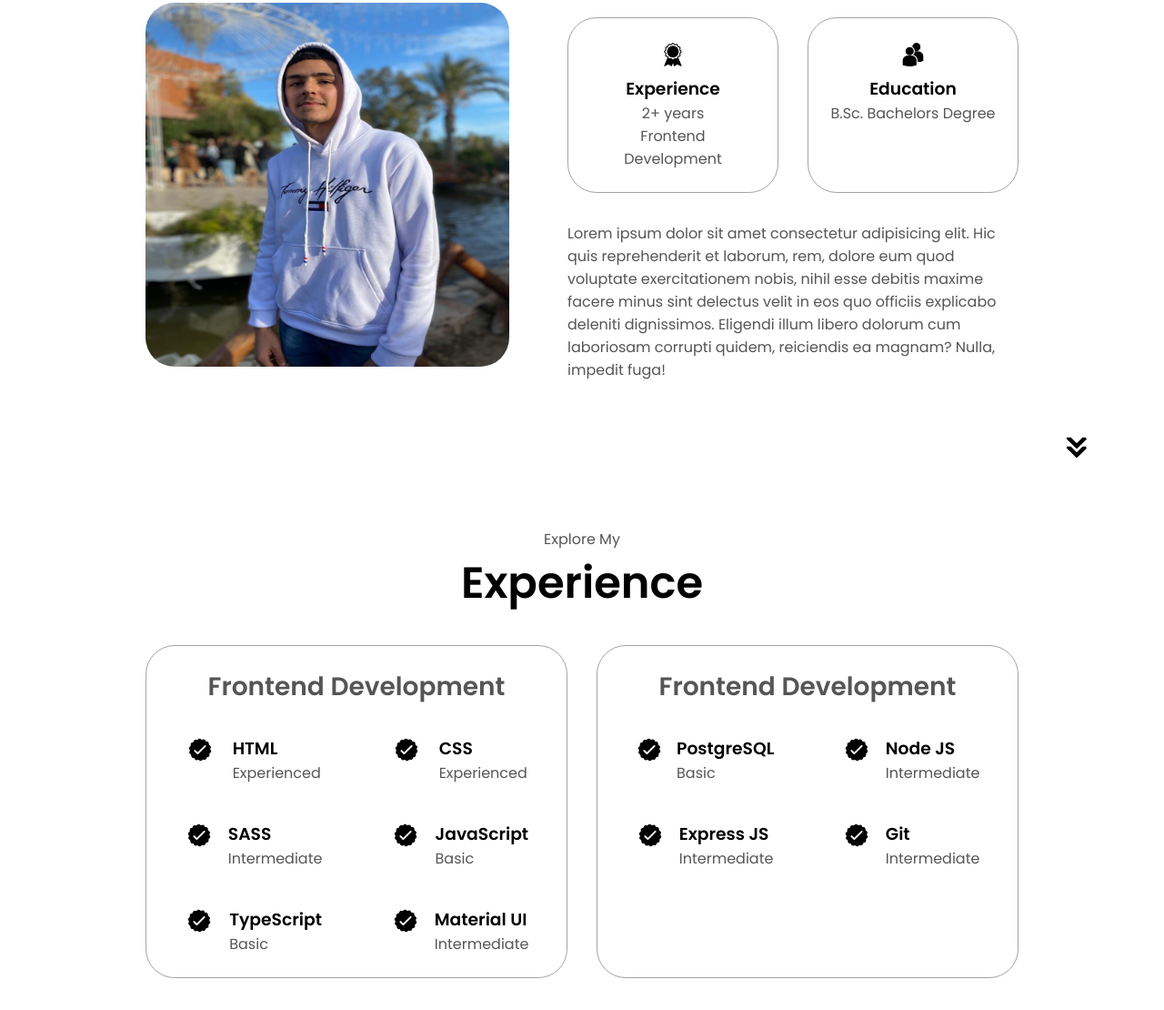
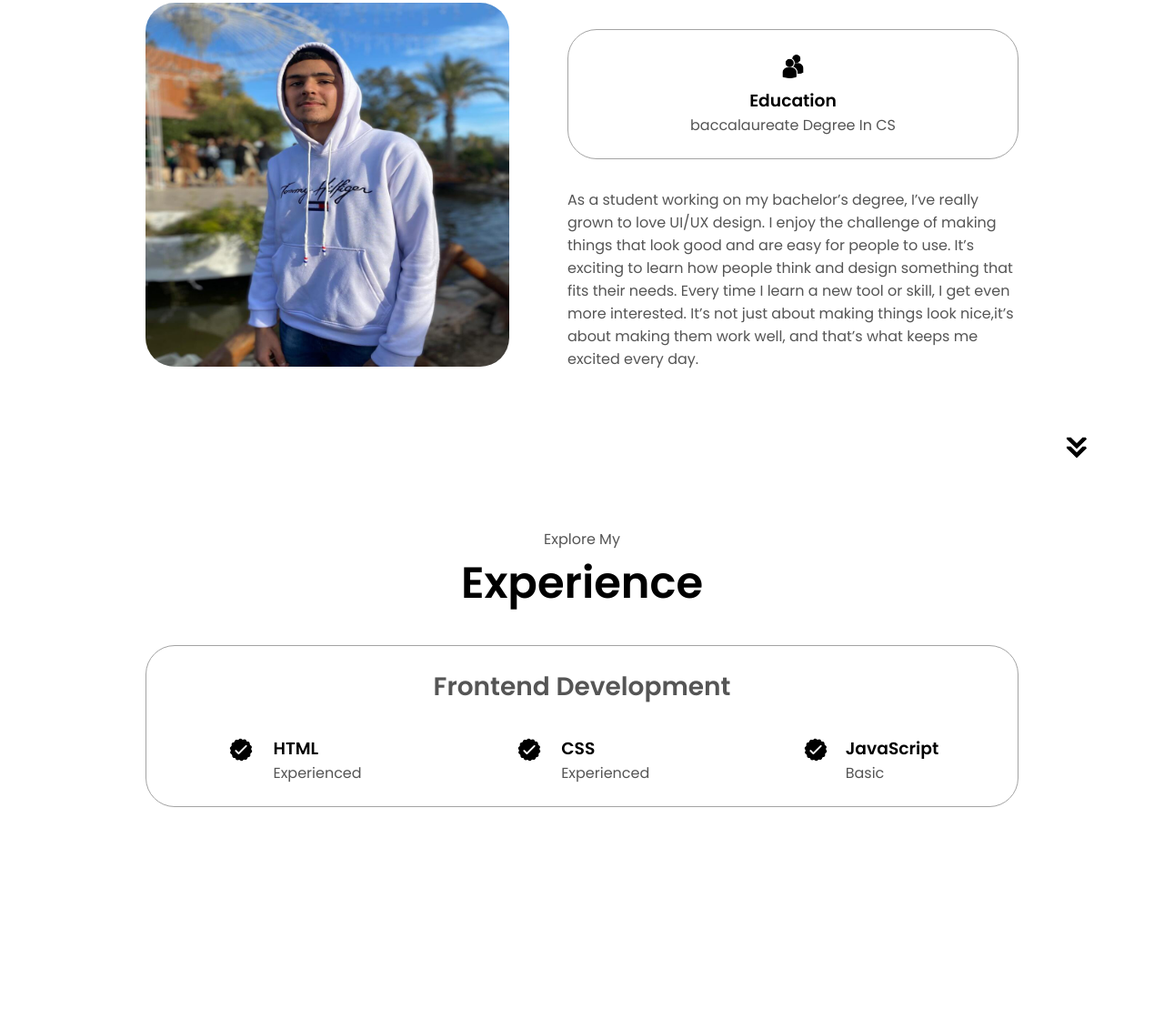
Before and after one commit to hazemMtira/my-portfolio, a plain HTML site: page index.html in a window 1280 px wide. Shown: the part 1116-2226 px from the top of the page at 91% size. Drawn offline with Linux system fonts and the light colour scheme.

Commit message:
my portfolio
made with html css javascript

```diff
--- a/index.html
+++ b/index.html
@@ -66,7 +66,13 @@
             src="./assets/github.png"
             alt="My Github profile"
             class="icon"
-            onclick="location.href='https://github.com/'"
+            onclick="location.href='https://github.com/hazemMtira'"
+          />
+          <img
+            src="./assets/dribbble.png"
+            alt="My Github profile"
+            class="icon"
+            onclick="location.href='https://dribbble.com/hazem4design'"
           />
         </div>
       </div>
@@ -86,31 +92,17 @@
           <div class="about-containers">
             <div class="details-container">
               <img
-                src="./assets/experience.png"
-                alt="Experience icon"
-                class="icon"
-              />
-              <h3>Experience</h3>
-              <p>2+ years <br />Frontend Development</p>
-            </div>
-            <div class="details-container">
-              <img
                 src="./assets/education.png"
                 alt="Education icon"
                 class="icon"
               />
               <h3>Education</h3>
-              <p>B.Sc. Bachelors Degree</p>
+              <p>baccalaureate Degree In CS</p>
             </div>
           </div>
           <div class="text-container">
             <p>
-              Lorem ipsum dolor sit amet consectetur adipisicing elit. Hic quis
-              reprehenderit et laborum, rem, dolore eum quod voluptate
-              exercitationem nobis, nihil esse debitis maxime facere minus sint
-              delectus velit in eos quo officiis explicabo deleniti dignissimos.
-              Eligendi illum libero dolorum cum laboriosam corrupti quidem,
-              reiciendis ea magnam? Nulla, impedit fuga!
+              As a student working on my bachelor’s degree, I’ve really grown to love UI/UX design. I enjoy the challenge of making things that look good and are easy for people to use. It’s exciting to learn how people think and design something that fits their needs. Every time I learn a new tool or skill, I get even more interested. It’s not just about making things look nice,it’s about making them work well, and that’s what keeps me excited every day.
             </p>
           </div>
         </div>
@@ -152,17 +144,7 @@
                   <p>Experienced</p>
                 </div>
               </article>
-              <article>
-                <img
-                  src="./assets/checkmark.png"
-                  alt="Experience icon"
-                  class="icon"
-                />
-                <div>
-                  <h3>SASS</h3>
-                  <p>Intermediate</p>
-                </div>
-              </article>
+
               <article>
                 <img
                   src="./assets/checkmark.png"
@@ -174,80 +156,10 @@
                   <p>Basic</p>
                 </div>
               </article>
-              <article>
-                <img
-                  src="./assets/checkmark.png"
-                  alt="Experience icon"
-                  class="icon"
-                />
-                <div>
-                  <h3>TypeScript</h3>
-                  <p>Basic</p>
-                </div>
-              </article>
-              <article>
-                <img
-                  src="./assets/checkmark.png"
-                  alt="Experience icon"
-                  class="icon"
-                />
-                <div>
-                  <h3>Material UI</h3>
-                  <p>Intermediate</p>
-                </div>
-              </article>
+
             </div>
           </div>
-          <div class="details-container">
-            <h2 class="experience-sub-title">Frontend Development</h2>
-            <div class="article-container">
-              <article>
-                <img
-                  src="./assets/checkmark.png"
-                  alt="Experience icon"
-                  class="icon"
-                />
-                <div>
-                  <h3>PostgreSQL</h3>
-                  <p>Basic</p>
-                </div>
-              </article>
-              <article>
-                <img
-                  src="./assets/checkmark.png"
-                  alt="Experience icon"
-                  class="icon"
-                />
-                <div>
-                  <h3>Node JS</h3>
-                  <p>Intermediate</p>
-                </div>
-              </article>
-              <article>
-                <img
-                  src="./assets/checkmark.png"
-                  alt="Experience icon"
-                  class="icon"
-                />
-                <div>
-                  <h3>Express JS</h3>
-                  <p>Intermediate</p>
-                </div>
-              </article>
-              <article>
-                <img
-                  src="./assets/checkmark.png"
-                  alt="Experience icon"
-                  class="icon"
-                />
-                <div>
-                  <h3>Git</h3>
-                  <p>Intermediate</p>
-                </div>
-              </article>
-            </div>
-          </div>
-        </div>
+
       </div>
       <img
         src="./assets/arrow.png"
```
